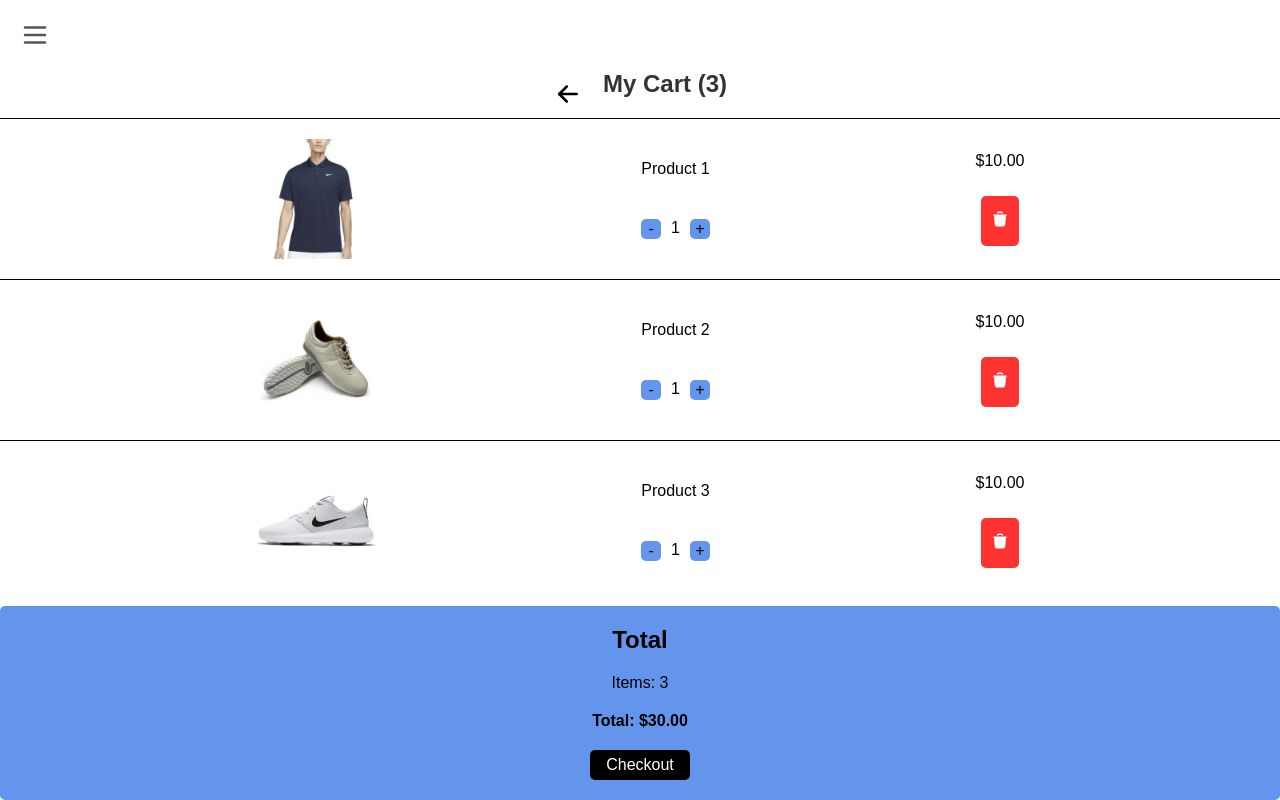
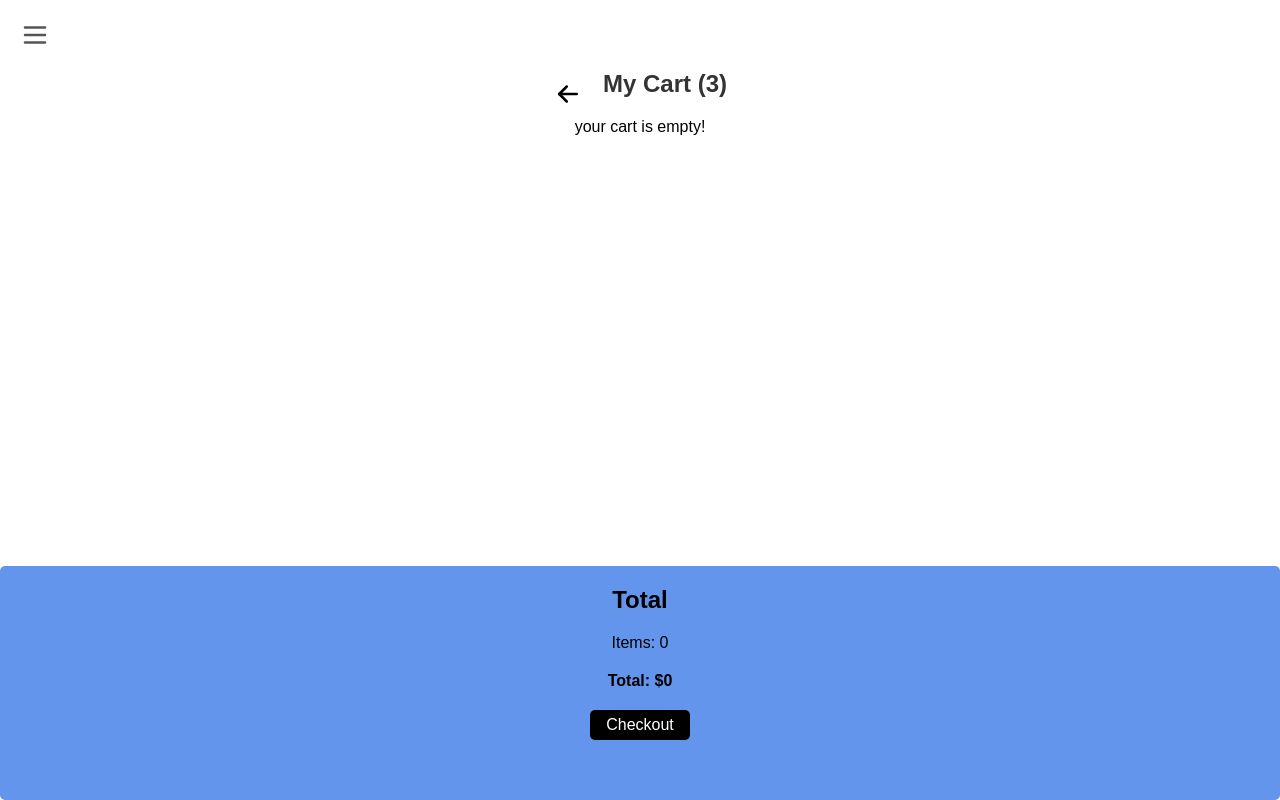
Before and after one commit to Santisan4/frontend, a React (Vite) app: page /cart in a window 1280 px wide. Built offline with nearby package versions, Linux system fonts and the light colour scheme; a web font is replaced by a local one.

Commit message:
add cart feature

```diff
--- a/src/App.tsx
+++ b/src/App.tsx
@@ -14,10 +14,11 @@ import { Dashboard } from './page/Dashboard/Dashboard.tsx'
 import { NewProduct } from './page/NewProduct/NewProduct.tsx'
 import { ProductsList } from './page/ProductList/ProductsList.tsx'
 import { EditProduct } from './page/EditProduct/EditProduct.tsx'
+import { CartProvider } from './context/cart.tsx'
 
 function App (): JSX.Element {
   return (
-    <>
+    <CartProvider>
       <Header />
       <Routes>
         <Route path='/' element={<Home />} />
@@ -36,7 +37,7 @@ function App (): JSX.Element {
         <Route path='*' element={<h1>Not Found</h1>} />
       </Routes>
 
-    </>
+    </CartProvider>
   )
 }
 
--- /dev/null
+++ b/src/context/cart.tsx
@@ -0,0 +1,67 @@
+import { createContext, useState } from 'react'
+import { type CartContextType, type ProductData } from '../types'
+
+type Children = React.ReactNode
+
+export const CartContext = createContext<CartContextType | undefined>(undefined)
+
+export function CartProvider ({ children }: { children: Children }): JSX.Element {
+  const [cart, setCart] = useState<ProductData[]>([])
+
+  const addToCart = (product: ProductData): void => {
+    // check if product is already in cart
+    const indexProduct = cart.findIndex(item => item.id === product.id)
+    if (indexProduct >= 0) {
+      const newCart = cart.map(item => {
+        if (item.id === product.id) {
+          return {
+            ...product,
+            quantity: item.quantity !== undefined ? item.quantity + 1 : item.quantity
+          }
+        }
+
+        return item
+      })
+      setCart(newCart)
+      return
+    }
+
+    const newCart = [...cart, {
+      ...product,
+      quantity: 1
+    }]
+    setCart(newCart)
+  }
+
+  const removeFromCart = (product: ProductData): void => {
+    const newCart = cart.filter(item => item.id !== product.id)
+    setCart(newCart)
+  }
+
+  const decrementQuantity = (product: ProductData): void => {
+    const newCart = cart.map(item => {
+      if (item.id === product.id) {
+        if (item.quantity === 0) return item
+        return {
+          ...item,
+          quantity: item.quantity !== undefined ? item.quantity - 1 : item.quantity
+        }
+      }
+      return item
+    })
+
+    setCart(newCart)
+  }
+
+  return (
+    <CartContext.Provider value={{
+      cart,
+      addToCart,
+      removeFromCart,
+      decrementQuantity
+    }}
+    >
+      {children}
+    </CartContext.Provider>
+  )
+}
--- /dev/null
+++ b/src/hooks/useCart.tsx
@@ -0,0 +1,13 @@
+import { useContext } from 'react'
+import { CartContext } from '../context/cart'
+import { type CartContextType } from '../types'
+
+export function useCart (): CartContextType {
+  const context = useContext(CartContext)
+
+  if (context === undefined) {
+    throw new Error('useCart must be used within in a CartProvider')
+  }
+
+  return context
+}
--- a/src/page/Cart/Cart.tsx
+++ b/src/page/Cart/Cart.tsx
@@ -1,8 +1,52 @@
-import { Link } from 'react-router-dom'
+import { Link, useNavigate } from 'react-router-dom'
 import { ArrowLeft, DeleteIcon } from '../../components/Icons'
 import './Cart.css'
+import { useCart } from '../../hooks/useCart'
+import { type ProductData } from '../../types'
+import { useUser } from '../../hooks/useUser'
+import { useState } from 'react'
 
 export function Cart (): JSX.Element {
+  const { cart, addToCart, removeFromCart, decrementQuantity } = useCart()
+  const { user } = useUser()
+  const [error, setError] = useState<string | null>(null)
+
+  const navigate = useNavigate()
+
+  const totalPrice = cart.reduce((acc, item) => item.price * (item.quantity ?? 0) + acc, 0)
+  const totalItems = cart.map(item => item.quantity ?? 0).reduce((acc, quantity) => quantity + acc, 0)
+
+  const handleClickAdd = (item: ProductData): void => {
+    addToCart(item)
+  }
+
+  const handleRemoveProduct = (item: ProductData): void => {
+    removeFromCart(item)
+  }
+
+  const handleClickRemove = (item: ProductData): void => {
+    decrementQuantity(item)
+  }
+
+  const handleCheckout = (): void => {
+    if (user === null) {
+      setError('Debes iniciar sesion')
+      setTimeout(() => {
+        setError(null)
+      }, 5000)
+      return
+    }
+
+    if (totalItems === 0) {
+      setError('Carrito vacio!')
+      setTimeout(() => {
+        setError(null)
+      }, 5000)
+      return
+    }
+    navigate('/cart/checkout/payment')
+  }
+
   return (
     <section className='cart-container'>
       <div className='header-cart'>
@@ -13,76 +57,44 @@ export function Cart (): JSX.Element {
       <div className='items-summary-container'>
 
         <ul className='cart-items'>
-          <li className='item-container'>
+
+          {
+            totalItems === 0
+              ? <p>your cart is empty!</p>
+              : cart.map(item => {
+                return (
+                  <li key={item.id} className='item-container'>
                     <div className='item-info'>
-              <img className='img-product-cart' src='/remera3.webp' alt='' />
+                      <img className='img-product-cart' src={item.image} alt='' />
                     </div>
 
                     <div className='item-info'>
-              <p>Product 1</p>
+                      <p>{item.title}</p>
                       <div id='quantity'>
-                <span className='button-q'> - </span>
-                <p>1</p>
-                <span className='button-q'> + </span>
+                        <span className='button-q' onClick={() => { handleClickRemove(item) }}> - </span>
+                        <p>{item.quantity}</p>
+                        <span className='button-q' onClick={() => { handleClickAdd(item) }}> + </span>
                       </div>
                     </div>
 
                     <div className='item-info'>
-              <p>$10.00</p>
-              <button><DeleteIcon /></button>
+                      <p>${item.price}</p>
+                      <button onClick={() => { handleRemoveProduct(item) }}><DeleteIcon /></button>
                     </div>
                   </li>
-
-          <li className='item-container'>
-            <div className='item-info'>
-              <img className='img-product-cart' src='/zapas1.webp' alt='' />
-            </div>
-
-            <div className='item-info'>
-              <p>Product 2</p>
-
-              <div id='quantity'>
-                <span className='button-q'> - </span>
-                <p>1</p>
-                <span className='button-q'> + </span>
-              </div>
-
-            </div>
-
-            <div className='item-info'>
-              <p>$10.00</p>
-              <button><DeleteIcon /></button>
-            </div>
-          </li>
-
-          <li className='item-container'>
-            <div className='item-info'>
-              <img className='img-product-cart' src='/zapas3.webp' alt='' />
-            </div>
-
-            <div className='item-info'>
-              <p>Product 3</p>
-              <div id='quantity'>
-                <span className='button-q'> - </span>
-                <p>1</p>
-                <span className='button-q'> + </span>
-              </div>
-            </div>
-
-            <div className='item-info'>
-              <p>$10.00</p>
-              <button><DeleteIcon /></button>
-            </div>
-          </li>
+                )
+              })
+          }
         </ul>
 
         <div className='summary'>
 
           <h2>Total</h2>
-          <p>Items: 3</p>
-          <h4>Total: $30.00</h4>
+          <p>Items: {totalItems}</p>
+          <h4>Total: ${totalPrice}</h4>
 
-          <Link to='/cart/checkout' className='button-checkout'>Checkout</Link>
+          <button onClick={handleCheckout} className='button-checkout'> Checkout </button>
+          <p className='error-message'>{error}</p>
 
         </div>
       </div>
--- a/src/page/ProductDetail/ProductDetail.tsx
+++ b/src/page/ProductDetail/ProductDetail.tsx
@@ -3,19 +3,25 @@ import { ArrowLeft } from '../../components/Icons'
 import './ProductDetail.css'
 import { useEffect, useState } from 'react'
 import productService from '../../services/product.ts'
-import { type Product } from '../../types'
+import { type ProductData } from '../../types'
+import { useCart } from '../../hooks/useCart.tsx'
 
 export function ProductDetail (): JSX.Element {
-  const [product, setProduct] = useState<Product>()
-  // params
+  const [product, setProduct] = useState<ProductData>()
+  const { addToCart } = useCart()
+
   const { id } = useParams()
   const idProduct = Number(id)
 
   useEffect(() => {
     productService.productDetail(idProduct)
-      .then((product: Product) => { setProduct(product) })
+      .then((product: ProductData) => { setProduct(product) })
       .catch(error => { console.log(error) })
   }, [])
+
+  const handleAddToCart = (product: ProductData): void => {
+    addToCart(product)
+  }
 
   return (
     <div className='product-container'>
@@ -30,7 +36,7 @@ export function ProductDetail (): JSX.Element {
         <strong>${product?.price}</strong>
       </div>
 
-      <button>Add to cart</button>
+      <button onClick={() => { handleAddToCart(product as ProductData) }}>Add to cart</button>
 
       <p className='product-review'>
         {product?.description}
--- a/src/page/ProductList/ProductsList.tsx
+++ b/src/page/ProductList/ProductsList.tsx
@@ -4,18 +4,18 @@ import './styles.css'
 import { useEffect, useState } from 'react'
 import productService from '../../services/adminProduct.ts'
 import { useUser } from '../../hooks/useUser'
-import { type Product } from '../../types'
+import { type ProductData } from '../../types'
 
 export function ProductsList (): JSX.Element {
   const { setUser } = useUser()
-  const [products, setProducts] = useState<Product[]>([])
+  const [products, setProducts] = useState<ProductData[]>([])
   const [error, setError] = useState(null)
   const [loading, setLoading] = useState(false)
 
   useEffect(() => {
     setLoading(true)
     productService.getProducts()
-      .then((products: Product[]) => {
+      .then((products: ProductData[]) => {
         console.log(products)
         setProducts(products)
         setLoading(false)
--- a/src/services/adminProduct.ts
+++ b/src/services/adminProduct.ts
@@ -1,6 +1,6 @@
 import axios from 'axios'
 import {
-  type Product,
+  type ProductData,
   type ApiResponseProducts,
   type UserData
 } from '../types'
@@ -28,18 +28,18 @@ const getProducts = async (): Promise<ApiResponseProducts> => {
   return await request.then(response => response.data)
 }
 
-const createProduct = async (formData: FormData): Promise<Product> => {
+const createProduct = async (formData: FormData): Promise<ProductData> => {
   const config = {
     headers: {
       Authorization: token
     }
   }
 
-  const { data } = await axios.post<Product>(`${baseUrl}/products`, formData, config)
+  const { data } = await axios.post<ProductData>(`${baseUrl}/products`, formData, config)
   return data
 }
 
-const getOneProduct = async (id: number): Promise<Product> => {
+const getOneProduct = async (id: number): Promise<ProductData> => {
   const config = {
     headers: {
       Authorization: token
@@ -49,7 +49,7 @@ const getOneProduct = async (id: number): Promise<Product> => {
   return data
 }
 
-const updateProduct = async (id: number, formData: FormData): Promise<Product> => {
+const updateProduct = async (id: number, formData: FormData): Promise<ProductData> => {
   const config = {
     headers: {
       Authorization: token
```
Also changed, not shown: src/types.d.ts (+9 -1 lines), 5 other files (tests, documents, lock files or other folders). Lines whose indentation alone changed are shown as unchanged.
